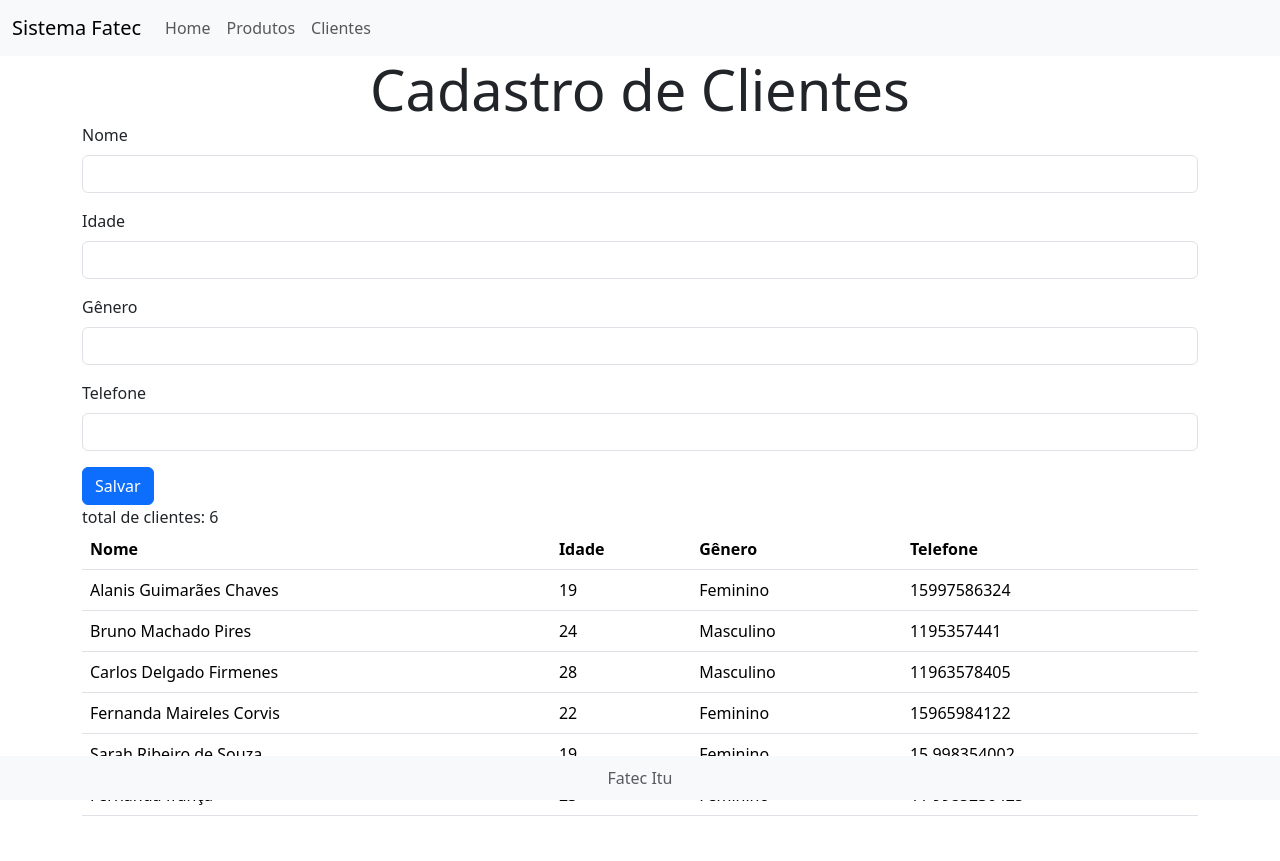
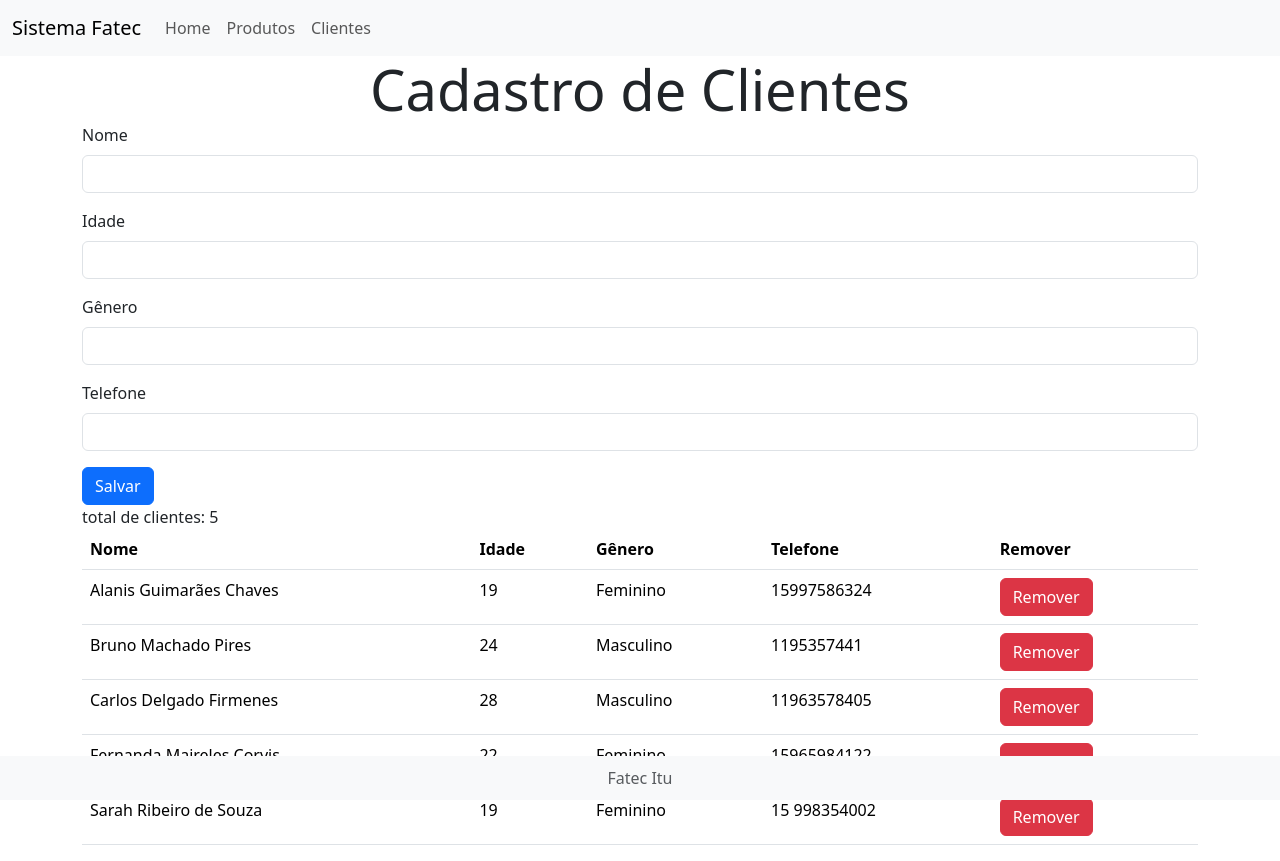
Before and after one commit to sarahrbz/Angular-cadastro-de-produto-, an Angular app: page /client in a window 1280 px wide. Before the commit the page ends 832 px from the top, so only its background shows below. Built offline with nearby package versions, Linux system fonts and the light colour scheme; data requests are answered from the project's data file.

Commit message:
inserindo o delete service no component-client

```diff
--- a/db.json
+++ b/db.json
@@ -48,13 +48,6 @@
       "age": "19",
       "gender": "Feminino ",
       "phone": "15 998354002"
-    },
-    {
-      "id": 6,
-      "name": "Fernanda frança",
-      "age": "23",
-      "gender": "Feminino",
-      "phone": "11 9985236425"
     }
   ]
 }
--- a/src/app/client-component/client-component.html
+++ b/src/app/client-component/client-component.html
@@ -35,6 +35,7 @@
       <th scope="col">Idade</th>
       <th scope="col">Gênero</th>
       <th scope="col">Telefone</th>
+      <th scope="col">Remover</th>
     </tr>
   </thead>
   <tbody>
@@ -43,6 +44,11 @@
       <td>{{c.age}}</td>
       <td>{{c.gender}}</td>
       <td>{{c.phone}}</td>
+      <td>
+          <button class="btn btn-danger" (click)="delete(c)">
+            Remover
+          </button>
+      </td>
     </tr>
    </tbody>
 </table>
--- a/src/app/client-component/client-component.ts
+++ b/src/app/client-component/client-component.ts
@@ -47,4 +47,14 @@ export class ClientComponent implements OnInit{ // tem que digitar implements On
 
   }
 
+   delete(client: Client) {
+    this.service.delete(client).subscribe(
+      {
+        next: () => {
+          this.clients.update(clients => clients.filter(c => c.id !== client.id));
+        }
+      }
+    )
+  }
+
 }
--- a/src/app/client-service.ts
+++ b/src/app/client-service.ts
@@ -18,4 +18,9 @@ export class ClientService {
   save(client: Client): Observable<Client>{
     return this.http.post<Client>(this.apiUrl, client);
   }
+
+  //HTTP DELETE: http://localhost:3000/clients/4
+  delete(client: Client): Observable<void>{
+    return this.http.delete<void>(`${this.apiUrl}/${client.id}`);
+  }
 }
```
